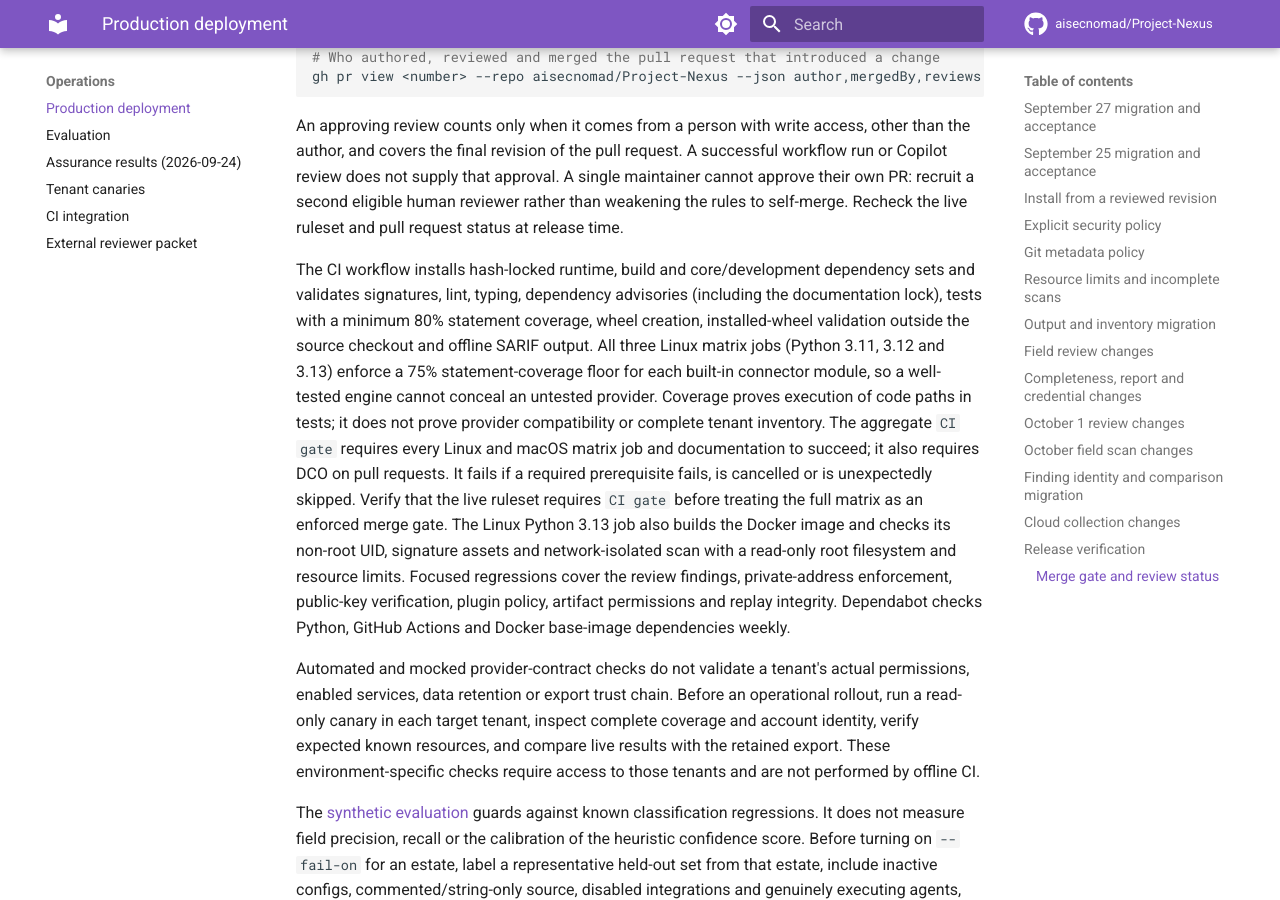
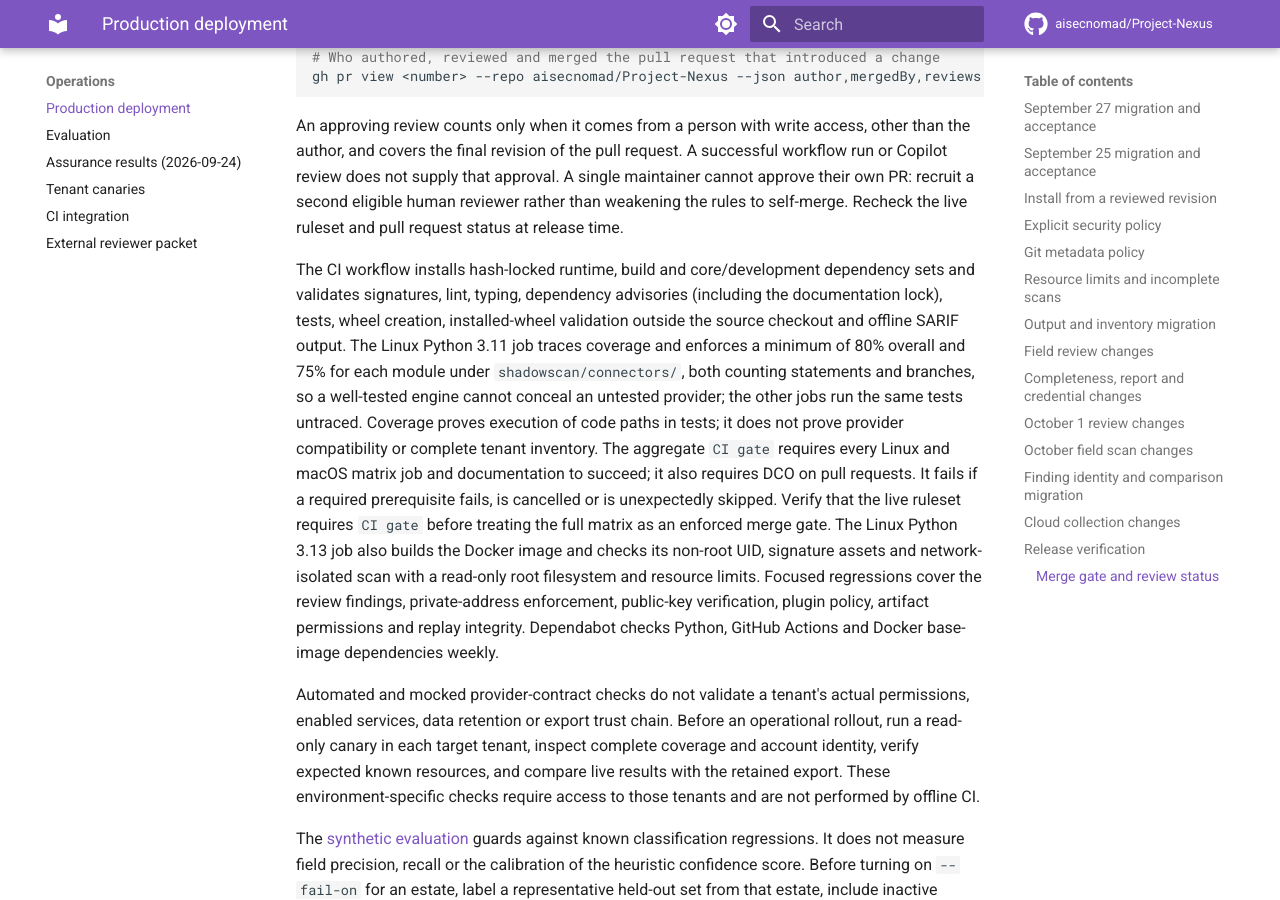
Before and after one commit to aisecnomad/Project-Nexus, an MkDocs documentation site: the page built from docs/production.md, in a window 1280 px wide and 900 px high, scrolled down 21036 px. Built offline with MkDocs 1.6.1 and Material for MkDocs 9.7.7, drawn with Linux system fonts in a browser that asks for light colours; comment, search, counter and statistics services are not loaded; some of the changed text lies outside the part shown.

Commit message:
Describe coverage as enforced on Linux 3.11, with branches
CI now traces coverage on the Linux Python 3.11 job only, runs the other
jobs untraced, and counts branches in both floors. The rollout guide, the
assurance results and the connector checklist in CONTRIBUTING.md still
said that all three Linux jobs, and macOS, enforced statement coverage.

Co-Authored-By: Claude Opus 5.5 <noreply@anthropic.com>
Claude-Session: https://claude.ai/code/session_01MgqwgJ3mZY4AfBY9zQH3vZ
Signed-off-by: Claude <noreply@anthropic.com>

```diff
--- a/docs/production.md
+++ b/docs/production.md
@@ -213,8 +213,9 @@ SHA-256 hashes; Linux CI checks installation and dependency consistency on all
 three interpreters. Linux x86_64 is the only validated deployment target for
 this full runtime/cloud lock. The macOS 3.11 and 3.13 CI jobs install
 `requirements-ci.lock` and this runtime lock from the same published wheel
-hashes and run the full test suite with the per-connector coverage floor, which
-validates development use there; a macOS deployment still needs its own wheel,
+hashes and run the full test suite, which validates development use there;
+the coverage floors are enforced on Linux Python 3.11. A macOS deployment still
+needs its own wheel,
 container and acceptance evidence. Windows is not
 supported at all, because the confined file reader
 (`O_NOFOLLOW`, `O_DIRECTORY`, `dir_fd`) is unavailable there and the scanner
@@ -993,12 +994,12 @@ and pull request status at release time.
 
 The CI workflow installs hash-locked runtime, build and core/development
 dependency sets and validates signatures, lint, typing, dependency advisories
-(including the documentation lock), tests with a minimum 80% statement coverage,
-wheel creation, installed-wheel validation outside the source checkout and
-offline SARIF output. All three Linux matrix jobs
-(Python 3.11, 3.12 and 3.13) enforce a 75% statement-coverage floor for each
-built-in connector module, so a well-tested engine cannot conceal an untested
-provider. Coverage proves execution of code paths in tests; it does not prove
+(including the documentation lock), tests, wheel creation, installed-wheel
+validation outside the source checkout and offline SARIF output. The Linux
+Python 3.11 job traces coverage and enforces a minimum of 80% overall and 75%
+for each module under `shadowscan/connectors/`, both counting statements and
+branches, so a well-tested engine cannot conceal an untested provider; the
+other jobs run the same tests untraced. Coverage proves execution of code paths in tests; it does not prove
 provider compatibility or complete tenant inventory. The aggregate `CI gate`
 requires every Linux and macOS matrix job and documentation to succeed; it also
 requires DCO on pull requests. It fails if a required prerequisite fails, is
```
Also changed, not shown: CONTRIBUTING.md (+1 -1 lines), docs/assurance-results.md (+3 -2 lines).
